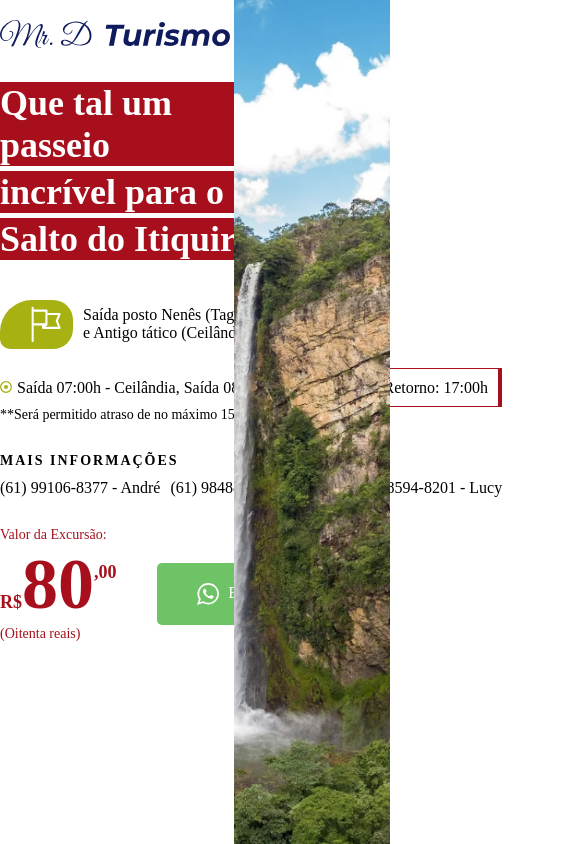
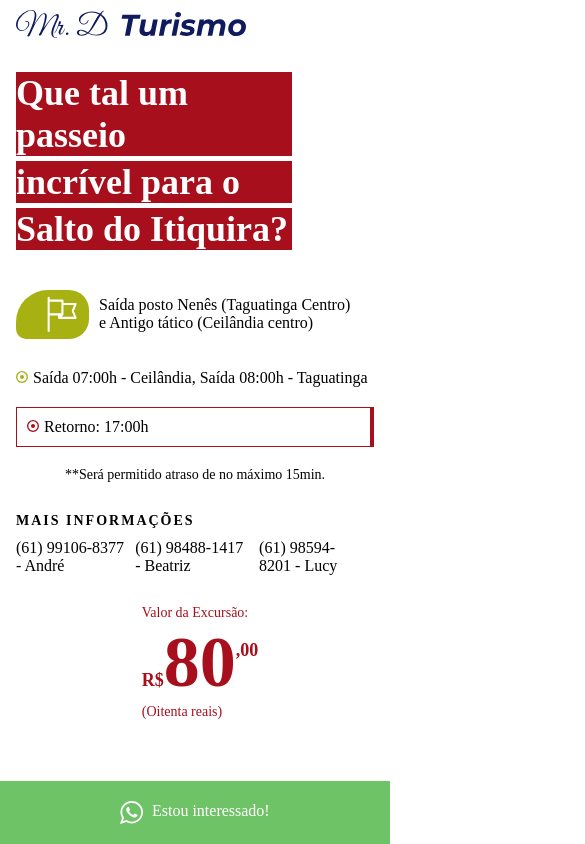
Before and after one commit to kalumadigital/mrdturismo, a plain HTML site: page index.html in a window 390 px wide. Shown: the top 844 px of the page, 585 px wide, since content can reach past the window. Drawn offline with Linux system fonts and the light colour scheme.

Commit message:
responsive css

```diff
--- a/index.html
+++ b/index.html
@@ -1,10 +1,10 @@
 <!DOCTYPE html>
-<html lang="en">
+<html lang="pt-br">
 
 <head>
   <meta charset="UTF-8">
   <meta name="viewport" content="width=device-width, initial-scale=1.0">
-  <title>MRD Turismo - Um passeio inesquecivel </title>
+  <title>MRD Turismo - Um passeio inesquecivel para o Salto do Itiquira</title>
   <link rel="stylesheet" href="style.css">
 </head>
 
@@ -37,9 +37,9 @@
       <div class="info-3">
         <h3>Mais informações</h3>
         <div class="contact">
-          <p>(61) 99106-8377 - André</p>
-          <p>(61) 98488-1417 - Beatriz</p>
-          <p>(61) 98594-8201 - Lucy</p>
+          <p><a href="tel:61991068377">(61) 99106-8377 - André</a></p>
+          <p><a href="tel:61984881417">(61) 98488-1417 - Beatriz</a></p>
+          <p><a href="tel:61985948201">(61) 98594-8201 - Lucy</a></p>
         </div>
       </div>
 
@@ -49,7 +49,7 @@
           <span class="amount"><span class="cur">R$</span>80<span class="dec">,00</span></span>
           <span class="extend">(Oitenta reais)</span>
         </div>
-        <a href="#"><img src="whatsapp.svg" alt=""> Estou interessado!</a>
+        <a class="cta-button" href="#"><img src="whatsapp.svg" alt=""> Estou interessado!</a>
       </div>
 
 
--- a/style.css
+++ b/style.css
@@ -145,3 +145,51 @@ span.extend {
   vertical-align: middle;
   margin-right: 5px;
 }
+
+.contact a {
+    color: initial;
+    text-decoration: none;
+}
+
+.contact a:hover {
+    opacity: 0.6;
+    transition: 0.3s;
+}
+
+@media screen and (max-width: 768px) {
+    .col-2 {
+        display: none;
+    }
+
+    .col-1 {
+        padding: 10px 16px;
+        width: 100%;
+    }
+
+    .container {
+        width: 100%;
+    }
+
+    .block-content {
+        display: block;
+        margin: 20px 0;
+    }
+
+    .observer {
+        text-align: center;
+    }
+
+    .group {
+        flex-direction: column;
+    }
+
+    a.cta-button {
+        position: fixed;
+        bottom: 0;
+        left: 0;
+        width: 100%;
+        margin-left: 0;
+        border-radius: 0;
+        text-align: center;
+    }
+}
```
Also changed, not shown: 1 other file.
